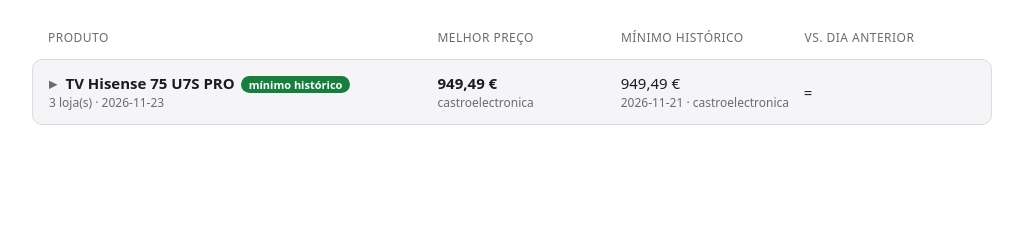
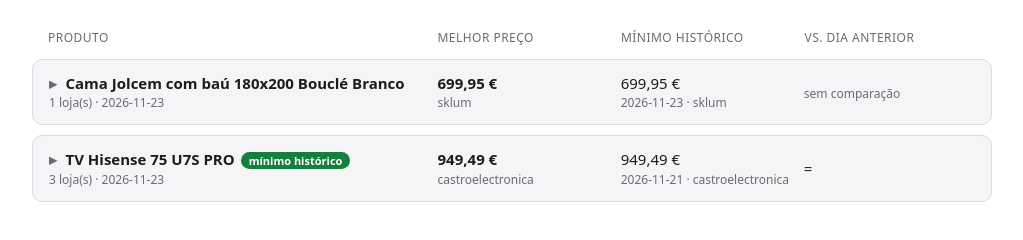
Before and after one commit to joaoBastos94/WebPage_PriceTrackerMaster, a plain HTML site: page index.html in a window 1280 px wide. Shown: the part 84-324 px from the top of the page, without its empty margins (128-1151 px from the left). Drawn offline with Linux system fonts and the light colour scheme.

Commit message:
Atualiza site 2026-11-23

```diff
--- a/index.html
+++ b/index.html
@@ -42,6 +42,20 @@ summary{grid-template-columns:1fr 1fr}.name{grid-column:1/-1}}
 
 <details>
 <summary>
+ <div class="name">Cama Jolcem com baú 180x200 Bouclé Branco<div class="shop">1 loja(s) · 2026-11-23</div></div>
+ <div><strong>699,95 €</strong><div class="shop">sklum</div></div>
+ <div>699,95 €<div class="shop">2026-11-23 · sklum</div></div>
+ <div><span class="shop">sem comparação</span></div>
+</summary>
+<div class="body">
+ <h3>Lojas (última leitura: 2026-11-23)</h3>
+ <div class="wrap"><table><tr><th>Loja</th><th class="n">Preço</th><th>Link</th></tr><tr><td>sklum</td><td class="n">699,95 €</td><td><a href="https://www.sklum.com/pt/comprar-camas/185641-cama-com-base-rebativel-em-tecido-boucle-jolcem.html?id_c=471241" target="_blank" rel="noopener">abrir</a></td></tr></table></div>
+ <h3>Preço mínimo diário</h3>
+ <svg viewBox="0 0 640 220" role="img" aria-label="Evolução do preço mínimo"><line class="grid" x1="70" x2="624" y1="190.0" y2="190.0"/><text class="lbl" x="62" y="194.0" text-anchor="end">699 €</text><line class="grid" x1="70" x2="624" y1="132.0" y2="132.0"/><text class="lbl" x="62" y="136.0" text-anchor="end">700 €</text><line class="grid" x1="70" x2="624" y1="74.0" y2="74.0"/><text class="lbl" x="62" y="78.0" text-anchor="end">700 €</text><line class="grid" x1="70" x2="624" y1="16.0" y2="16.0"/><text class="lbl" x="62" y="20.0" text-anchor="end">701 €</text><circle class="dot min" cx="347.0" cy="103.0" r="4"><title>2026-11-23: 699,95 € (sklum)</title></circle><text class="lbl" x="347.0" y="212" text-anchor="middle">2026-11-23</text></svg>
+</div>
+</details>
+<details>
+<summary>
  <div class="name">TV Hisense 75 U7S PRO<span class="badge">mínimo histórico</span><div class="shop">3 loja(s) · 2026-11-23</div></div>
  <div><strong>949,49 €</strong><div class="shop">castroelectronica</div></div>
  <div>949,49 €<div class="shop">2026-11-21 · castroelectronica</div></div>
```
